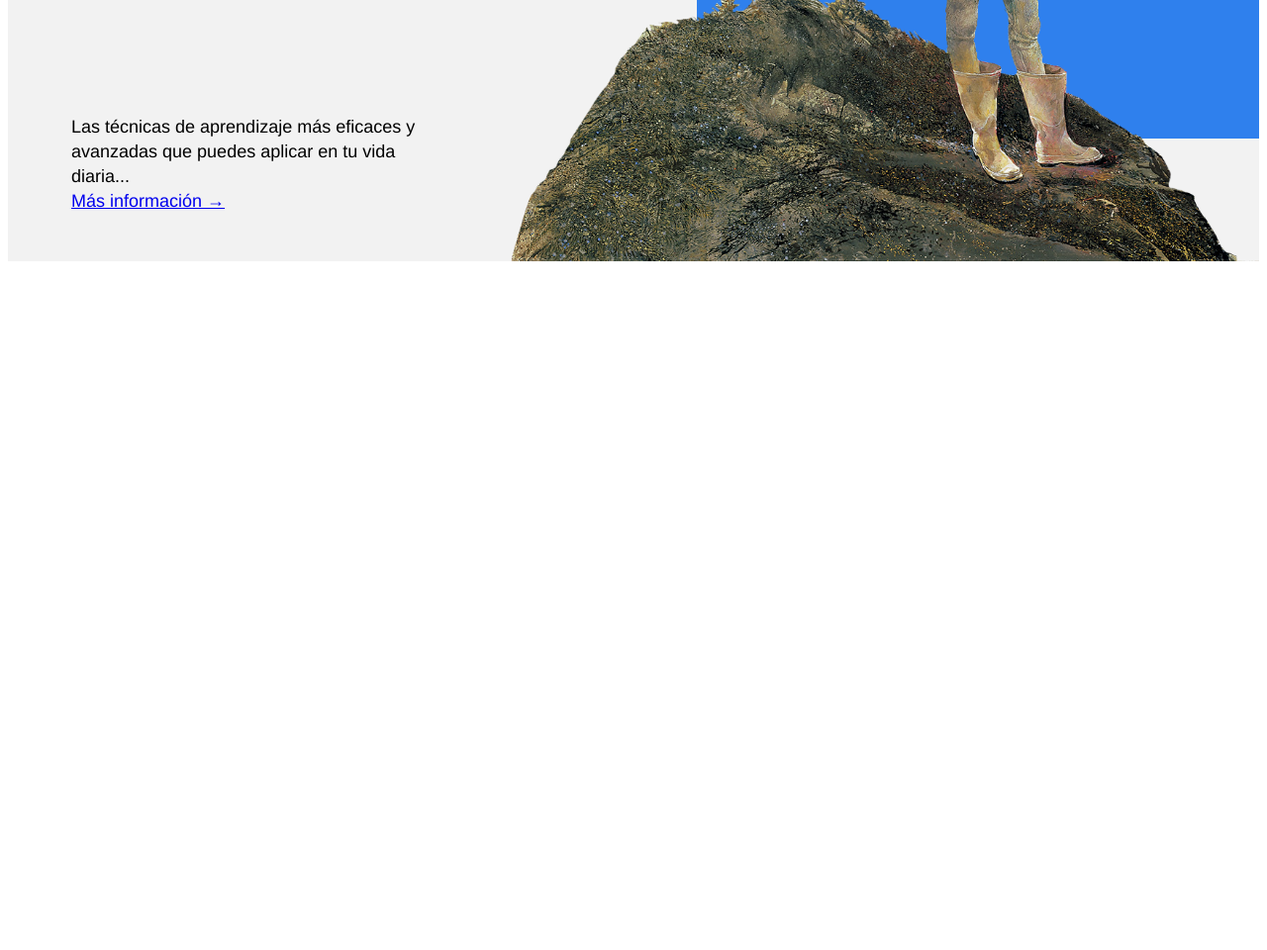
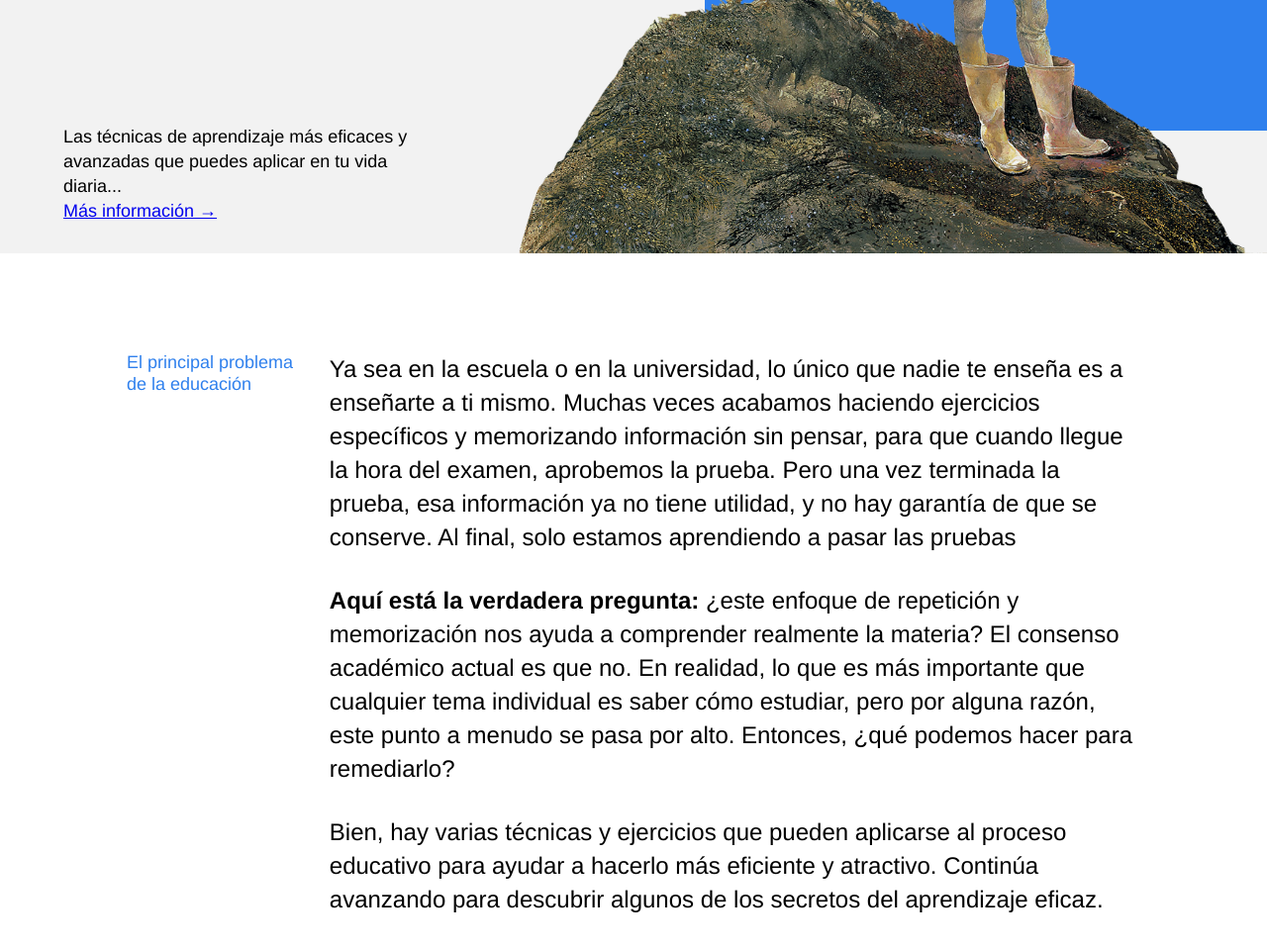
Before and after one commit to elizarrarazeligio/adicional_material_pack_esp, a plain HTML site: page index.html in a window 1280 px wide. Shown: the part 500-1460 px from the top of the page at 99% size. Before the commit the page ends 800 px from the top, so only its background shows below. Drawn offline with Linux system fonts and the light colour scheme.

Commit message:
Sección Description completada

```diff
--- a/index.html
+++ b/index.html
@@ -3,6 +3,7 @@
   <head>
     <meta charset="UTF-8" />
     <meta name="viewport" content="width=device-width, initial-scale=1.0" />
+    <link rel="stylesheet" href="./styles/normalize.css" />
     <link rel="stylesheet" href="./styles/style.css" />
     <title>Aprender a aprender</title>
   </head>
@@ -27,8 +28,43 @@
         />
         <div class="header__square"></div>
       </header>
+
       <main class="content">
-        <section class="description"></section>
+        <section class="description">
+          <div class="two-columns">
+            <p class="two-columns__brief">
+              El principal problema de la educación
+            </p>
+            <div class="two-columns__main-text">
+              <p class="two-columns__paragraph">
+                Ya sea en la escuela o en la universidad, lo único que nadie te
+                enseña es a enseñarte a ti mismo. Muchas veces acabamos haciendo
+                ejercicios específicos y memorizando información sin pensar,
+                para que cuando llegue la hora del examen, aprobemos la prueba.
+                Pero una vez terminada la prueba, esa información ya no tiene
+                utilidad, y no hay garantía de que se conserve. Al final, solo
+                estamos aprendiendo a pasar las pruebas
+              </p>
+              <p class="two-columns__paragraph">
+                <span class="two-columns__span-accent"
+                  >Aquí está la verdadera pregunta:</span
+                >
+                ¿este enfoque de repetición y memorización nos ayuda a
+                comprender realmente la materia? El consenso académico actual es
+                que no. En realidad, lo que es más importante que cualquier tema
+                individual es saber cómo estudiar, pero por alguna razón, este
+                punto a menudo se pasa por alto. Entonces, ¿qué podemos hacer
+                para remediarlo?
+              </p>
+              <p class="two-columns__paragraph">
+                Bien, hay varias técnicas y ejercicios que pueden aplicarse al
+                proceso educativo para ayudar a hacerlo más eficiente y
+                atractivo. Continúa avanzando para descubrir algunos de los
+                secretos del aprendizaje eficaz.
+              </p>
+            </div>
+          </div>
+        </section>
 
         <section class="digits"></section>
 
--- a/styles/style.css
+++ b/styles/style.css
@@ -1,3 +1,13 @@
+.h1,
+h2,
+h3,
+h4,
+h5,
+h6,
+p {
+  margin: 0;
+}
+
 .page {
   min-width: 1100px;
   /* Todavía no sabemos cómo hacer versiones de páginas web para móviles, así que
@@ -69,3 +79,45 @@
   top: 64px;
   background-color: #2f80ed;
 }
+
+.content {
+}
+
+.description {
+  padding-top: 100px;
+  padding-bottom: 100px;
+}
+
+.two-columns {
+  display: flex;
+  justify-content: space-between;
+  margin: auto;
+  width: 80%;
+}
+
+.two-columns__brief {
+  width: 175px;
+  line-height: 1.2;
+  font-size: 18px;
+  font-weight: normal;
+  color: #2f80ed;
+}
+
+.two-columns__main-text {
+  width: 80%;
+  min-width: 784px;
+  display: flex;
+  flex-direction: column;
+  row-gap: 30px;
+  line-height: 34px;
+  font-size: 24px;
+  font-weight: normal;
+}
+
+.two-columns__paragraph {
+  row-gap: 50px;
+}
+
+.two-columns__span-accent {
+  font-weight: bold;
+}
```
